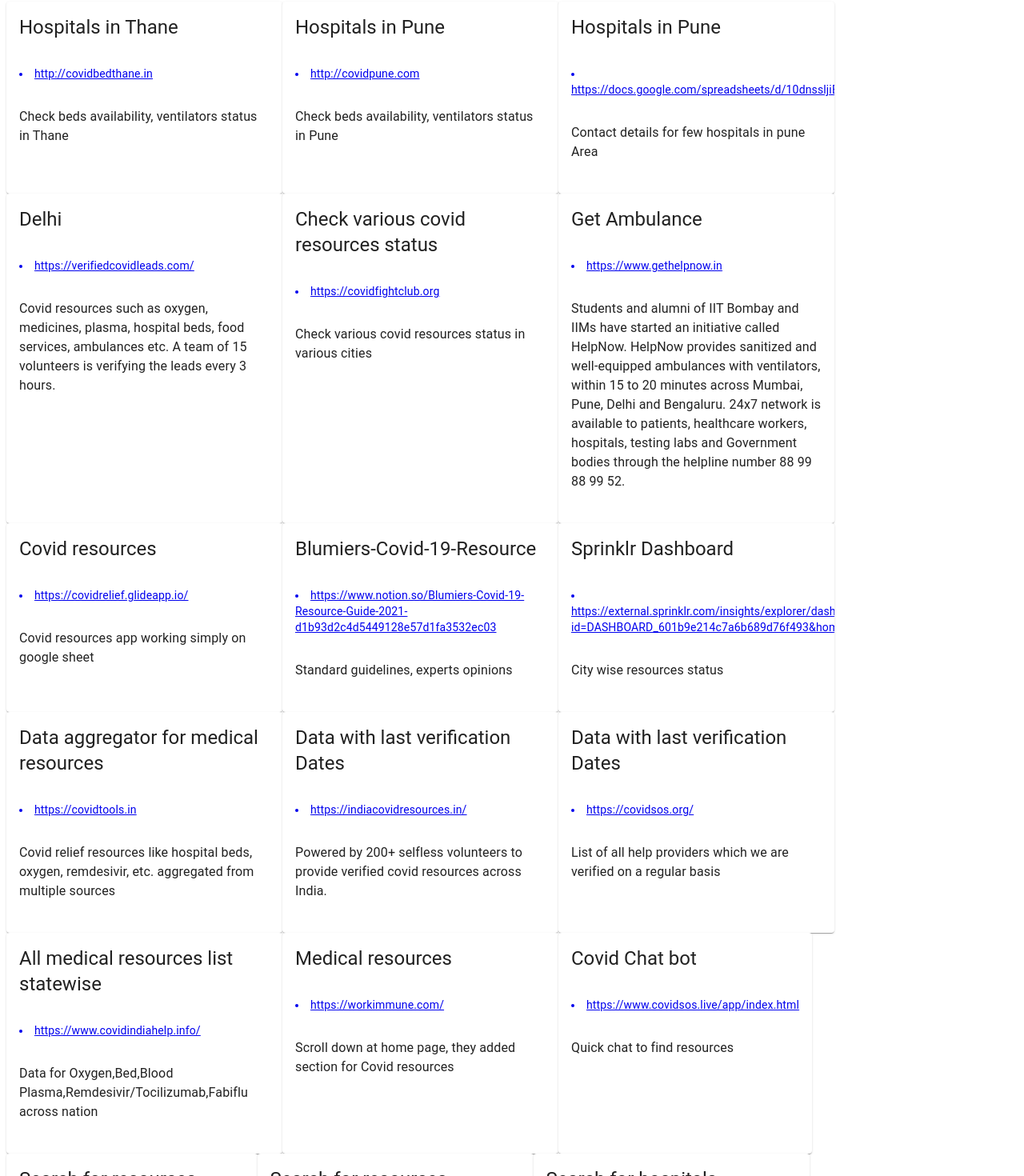
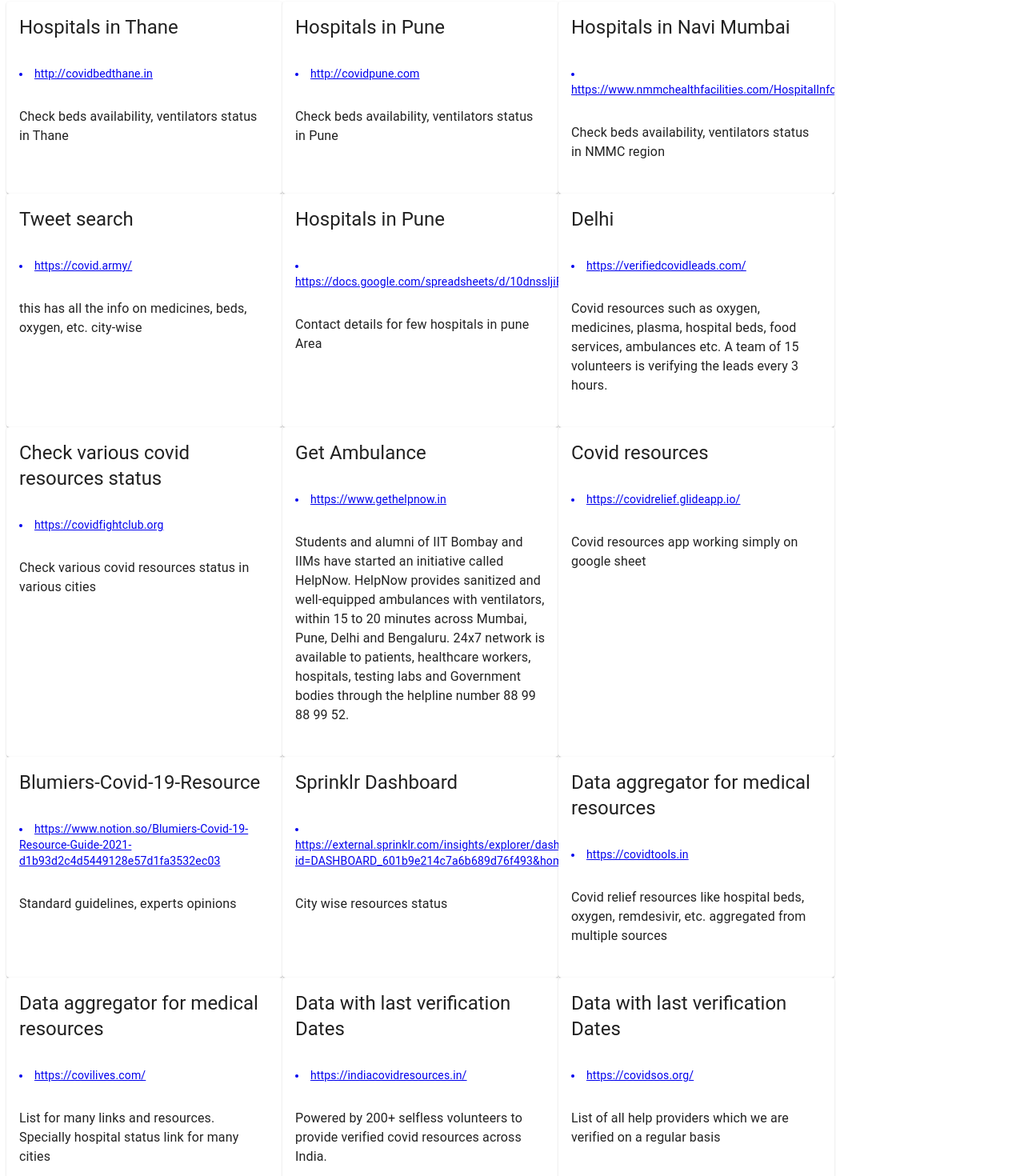
Before and after one commit to chetan-acharekar/covidinfo, a Next.js app: page /useful-links in a window 1280 px wide. Shown: the part 60-1530 px from the top of the page at 80% size. Built offline with nearby package versions, Linux system fonts and the light colour scheme.

Commit message:
added new links

```diff
--- a/pages/plasma.js
+++ b/pages/plasma.js
@@ -21,7 +21,8 @@ const rows = [
     { id: 7, link: 'https://plasmadonor.in/'},
     { id: 8, link: 'https://givered.in/' },
     { id: 9, link: 'https://www.teamsosindia.in/' },
-    { id:10,  link:'https://plasmadatabase.glideapp.io/'}
+    { id:10,  link:'https://plasmadatabase.glideapp.io/'},
+    {id:11,link:'https://coronaclusters.in/plasma'}
 ];
 
 
--- a/pages/useful-links.js
+++ b/pages/useful-links.js
@@ -50,6 +50,23 @@ export default function UseFulLinks() {
             description:"Check beds availability, ventilators status in Pune",
             city:"Pune"
         },
+        {
+            id:24,
+            url:"https://www.nmmchealthfacilities.com/HospitalInfo/showhospitalist",
+            title:"Hospitals in Navi Mumbai",
+            description:"Check beds availability, ventilators status in NMMC region",
+            city:"Pune"
+        },
+
+
+        {
+            id:23,
+            url:"https://covid.army/",
+            title:"Tweet search",
+            description:"this has all the info on medicines, beds, oxygen, etc. city-wise",
+            city:"India"
+        },
+
         {
             id:3,
             url:"https://docs.google.com/spreadsheets/d/10dnssljiBoCE7Ni9UGpEGcWiBn0z_8vBARHAkoU8HJg/edit#gid=0",
@@ -108,6 +125,15 @@ export default function UseFulLinks() {
             title:"Data aggregator for medical resources",
             url:"https://covidtools.in",
             city:"India"
+        },
+
+        {
+            id:25,
+            description:"List for many links and resources. Specially hospital status link for many cities ",
+            title:"Data aggregator for medical resources",
+            url:"https://covilives.com/",
+            city:"India"
+
         },
         {
             id:11,
```
